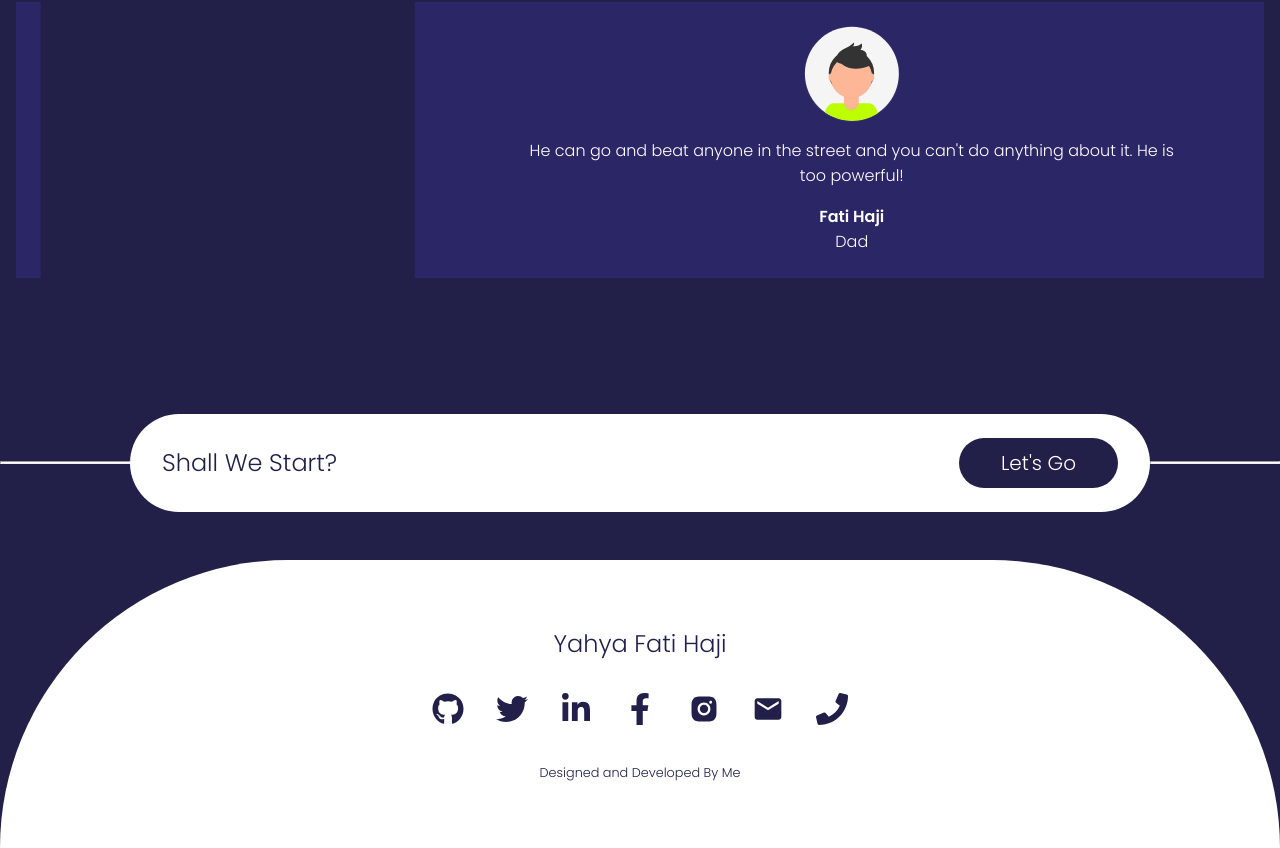
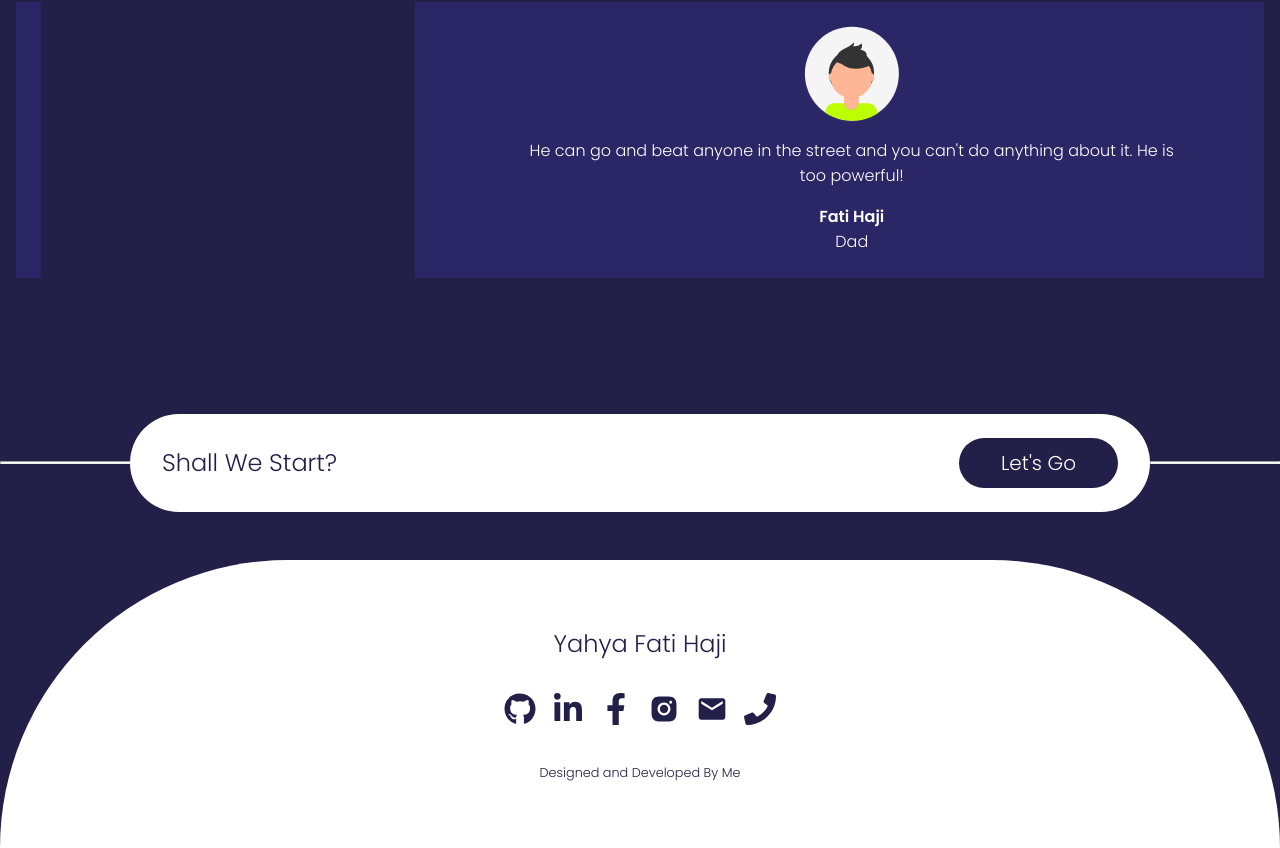
Before and after one commit to yahyafati/portfolio, a React app: page / in a window 1280 px wide. Shown: the part 2349-3197 px from the top of the page. Built offline with nearby package versions, Linux system fonts and the light colour scheme.

Commit message:
removed twitter link, fixed gap between icons

```diff
--- a/src/component/landingPage/contact/SocialMediaIcons.js
+++ b/src/component/landingPage/contact/SocialMediaIcons.js
@@ -16,9 +16,9 @@
             <a href={"https://github.com/yahyafati"}>
                 <FaGithub className="icon" />
             </a>
-            <a href={"https://www.twitter.com"}>
+            {/* <a href={"https://www.twitter.com"}>
                 <FaTwitter className="icon" />
-            </a>
+            </a> */}
             <a href={"https://www.linkedin.com/in/yahya-haji"}>
                 <FaLinkedinIn className="icon" />
             </a>
--- a/src/style/contact/contact.css
+++ b/src/style/contact/contact.css
@@ -126,7 +126,7 @@
   display: -webkit-box;
   display: -ms-flexbox;
   display: flex;
-  gap: 2rem;
+  gap: 1rem;
 }
 
 #contactSection .icons .icon {
--- a/src/style/contact/contact.scss
+++ b/src/style/contact/contact.scss
@@ -117,7 +117,7 @@
 
     .icons {
         display: flex;
-    gap: 2rem;
+        gap: 1rem;
 
         .icon {
             cursor: pointer;
```
Also changed, not shown: 1 other file (tests, documents, lock files or other folders). Lines whose indentation alone changed are shown as unchanged.
